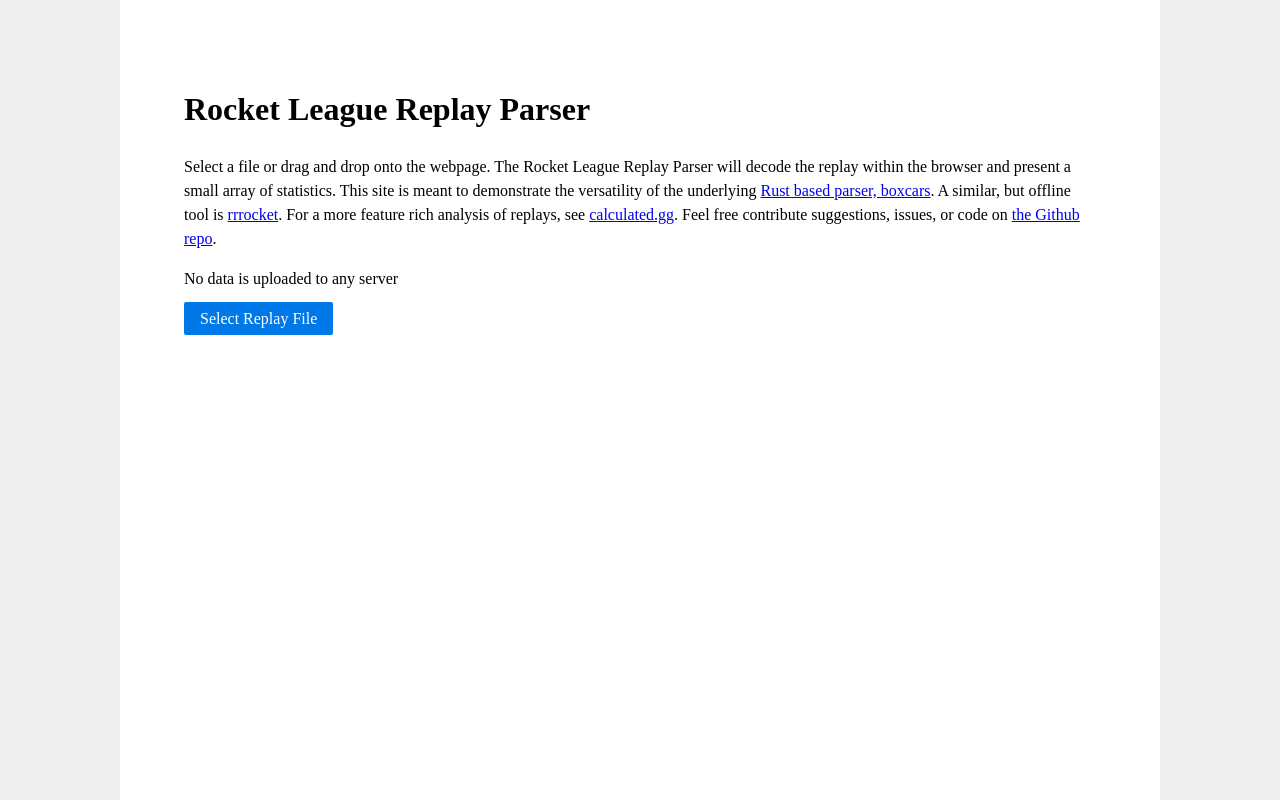
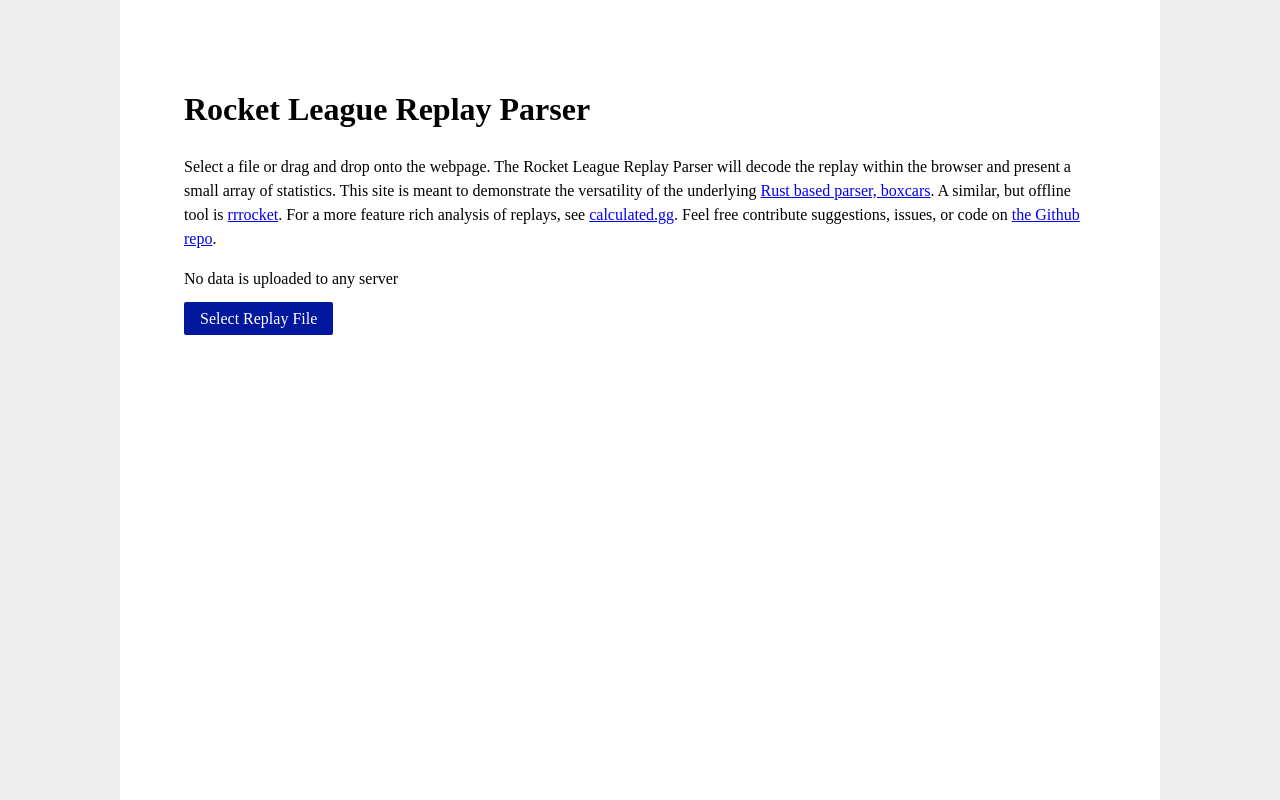
Before and after one commit to nickbabcock/rl-web, a Preact app: page / in a window 1280 px wide. Built offline with nearby package versions, Linux system fonts and the light colour scheme.

Commit message:
Darken primary button to aid lighthouse accessibility

```diff
--- a/src/styles.css
+++ b/src/styles.css
@@ -62,7 +62,7 @@
 
 .button-primary {
   color: white;
-  background-color: #0078e7;
+  background-color: var(--rlBlue);
 }
 
 .teamScores {
```
